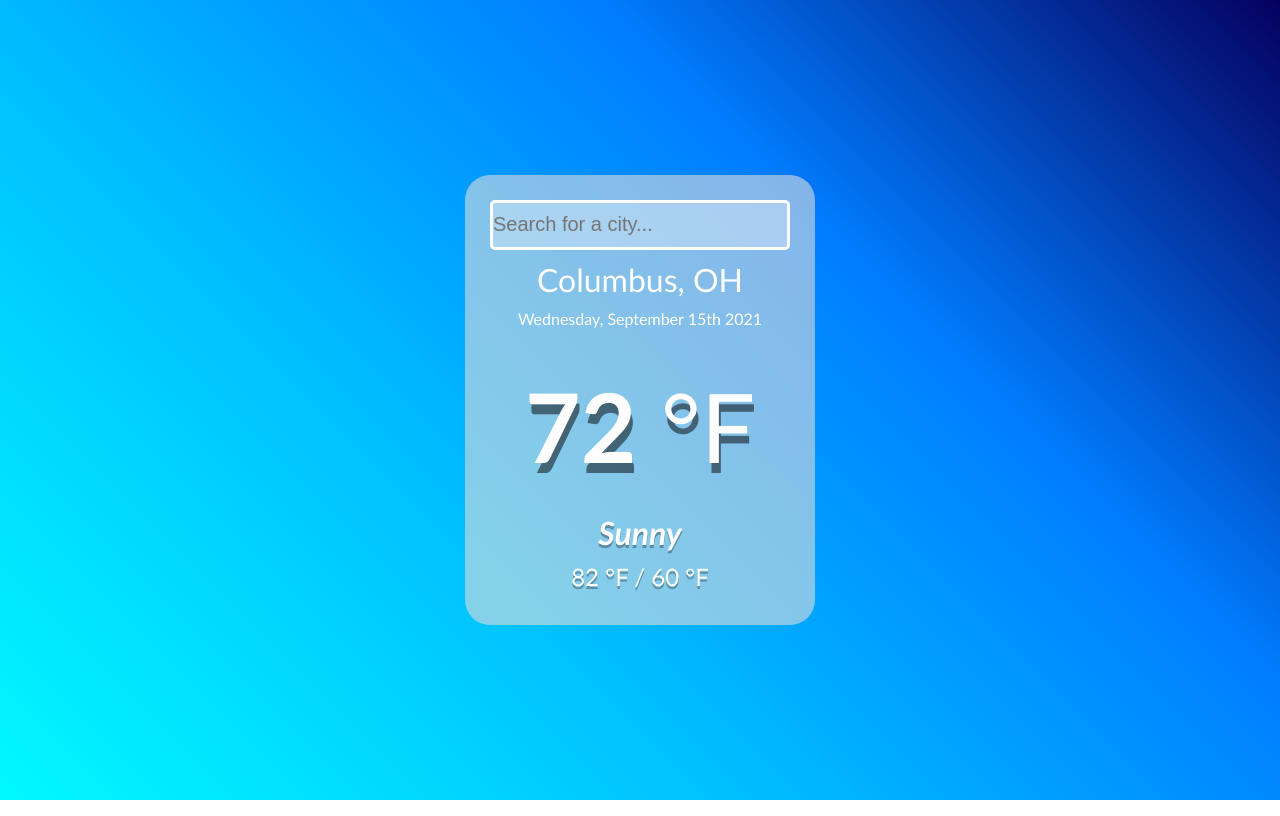
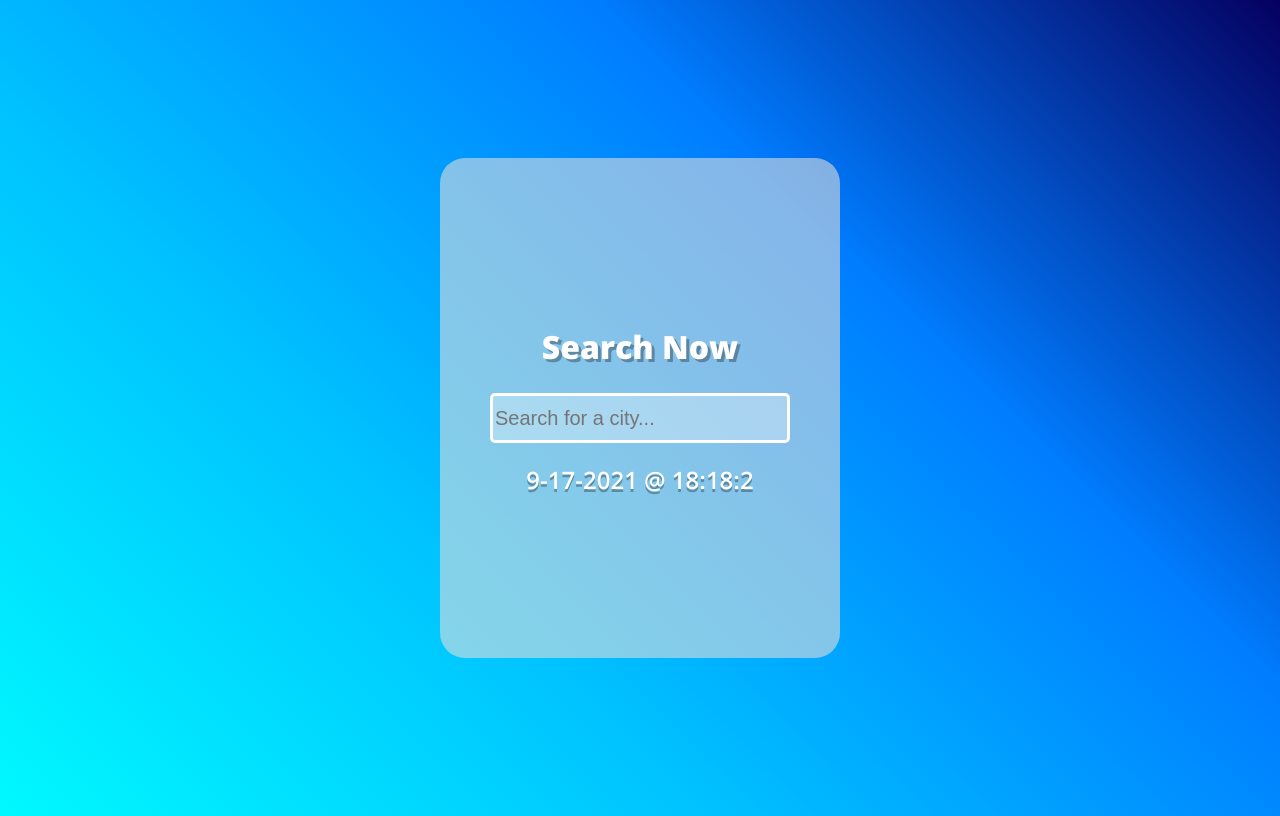
Before and after one commit to JackTVanDyke/weather-app-api-project, a plain HTML site: page index.html in a window 1280 px wide. Drawn offline with nearby package versions, Linux system fonts and the light colour scheme.

Commit message:
it is finished

```diff
--- a/index.html
+++ b/index.html
@@ -11,22 +11,25 @@
   <body>
     <section class="app-container">
       <header>
+        <h1>Search Now</h1>
+        <form action="" id="search-form">
           <input
             type="text"
             autocomplete="off"
             class="search-box"
             placeholder="Search for a city..."
+            name="query"
           />
+        </form>
       </header>
       <main>
         <section class="location">
-          <div class="city">Columbus, OH</div>
-          <div class="date">Wednesday, September 15th 2021</div>
+          <div class="city"></div>
+          <div class="date"></div>
         </section>
         <section class="currentStats">
-          <div class="temp">72<span> °F</span></div>
-          <div class="weather">Sunny</div>
-          <div class="hi-low">82 °F / 60 °F</div>
+          <div class="temp"></div>
+          <div class="weather"></div>
         </section>
       </main>
     </section>
--- a/script.js
+++ b/script.js
@@ -1,26 +1,34 @@
-const api = {
-  key: "e51d5e4fdf7d261ea08cb16858874324",
-  baseurl: "api.openweathermap.org/data/2.5/",
-};
+const form = document.querySelector("#search-form");
+const city = document.querySelector(".city");
+const date = document.querySelector(".date");
+const temp = document.querySelector(".temp");
+const weather = document.querySelector(".weather");
 
-const searchBox = document.querySelector(".search-box");
-searchBox.addEventListener("keypress", setQuery);
+//live clock bro!
+function time() {
+  var today = new Date();
+  var calendarDate =
+    today.getMonth() + 1 + "-" + today.getDate() + "-" + today.getFullYear();
+  var time =
+    today.getHours() + ":" + today.getMinutes() + ":" + today.getSeconds();
+  var dateTime = calendarDate + " @ " + time;
+  date.textContent = `${dateTime}`;
+}
+setInterval(time, 1000);
 
-function setQuery(e) {
-  if (e.keyCode == 13) {
-    getResults(searchBox.value);
-    console.log(searchBox.value);
-  }
-}
-
-function getResults(query) {
-  fetch(`${api.base}weather?q=${query}&units=imperial&APPID=${api.key}`)
-    .then((weather) => {
-      return weather.json();
-    })
-    .then(displayResults);
-}
-
-function displayResults(weather) {
-  console.log(weather);
-}
+//search function and update content!
+form.addEventListener("submit", async function (e) {
+  e.preventDefault();
+  const apiKey = "00g6jLhrd8sme7PiaeXS3F9ztyvKmPk9";
+  const searchInput = form.elements.query.value;
+  const locationSearch = await axios.get(
+    `http://dataservice.accuweather.com/locations/v1/cities/search?apikey=${apiKey}&q=${searchInput}`
+  );
+  const locationKey = locationSearch.data[0].Key;
+  const weatherResult = await axios.get(
+    `http://dataservice.accuweather.com/currentconditions/v1/${locationKey}?apikey=${apiKey}`
+  );
+  city.textContent = `${locationSearch.data[0].EnglishName}, ${locationSearch.data[0].AdministrativeArea.EnglishName}`;
+  temp.textContent = `${weatherResult.data[0].Temperature.Imperial.Value} °F`;
+  weather.textContent = `${weatherResult.data[0].WeatherText}`;
+});
--- a/style.css
+++ b/style.css
@@ -1,6 +1,5 @@
+@import url("https://fonts.googleapis.com/css2?family=Open+Sans:ital,wght@0,300;0,400;0,600;0,700;0,800;1,300;1,400;1,600;1,700;1,800&display=swap");
 * {
-  margin: 0;
-  padding: 0;
   box-sizing: border-box;
 }
 
@@ -18,7 +17,7 @@ body {
     rgba(0, 194, 255, 1) 66%,
     rgba(0, 249, 255, 1) 100%
   );
-  font-family: "Gill Sans", "Gill Sans MT", Calibri, "Trebuchet MS", sans-serif;
+  font-family: "Open Sans";
   color: white;
 }
 
@@ -27,17 +26,26 @@ body {
   flex-direction: column;
   align-items: center;
   justify-content: center;
-  height: 450px;
-  width: 350px;
+  height: 500px;
+  width: 400px;
   background: rgba(220, 220, 220, 0.6);
   border-radius: 25px;
 }
 
 header {
   display: flex;
+  flex-direction: column;
   justify-content: center;
   align-items: center;
   margin-bottom: 10px;
+}
+
+header h1 {
+  text-align: center;
+  font-size: 32px;
+  font-weight: 900;
+  margin: 25px;
+  text-shadow: 3px 3px rgba(0, 0, 0, 0.3);
 }
 
 .search-box {
@@ -70,17 +78,21 @@ main {
   font-size: 32px;
   font-weight: 500;
   margin-bottom: 10px;
+  text-shadow: 0px 3px rgba(0, 0, 0, 0.3);
+  font-weight: 700;
 }
 
 .location .date {
-  font-size: 16px;
+  font-size: 24px;
   margin-bottom: 10px;
+  text-shadow: 0px 3px rgba(0, 0, 0, 0.3);
+  font-weight: 600;
 }
 
 .currentStats .temp {
   font-size: 96px;
   font-weight: 900;
-  margin: 30px 0px;
+  margin-bottom: 10px;
   text-shadow: 2px 10px rgba(0, 0, 0, 0.5);
 }
 
```
Also changed, not shown: 1 other file. Lines whose indentation alone changed are shown as unchanged.
